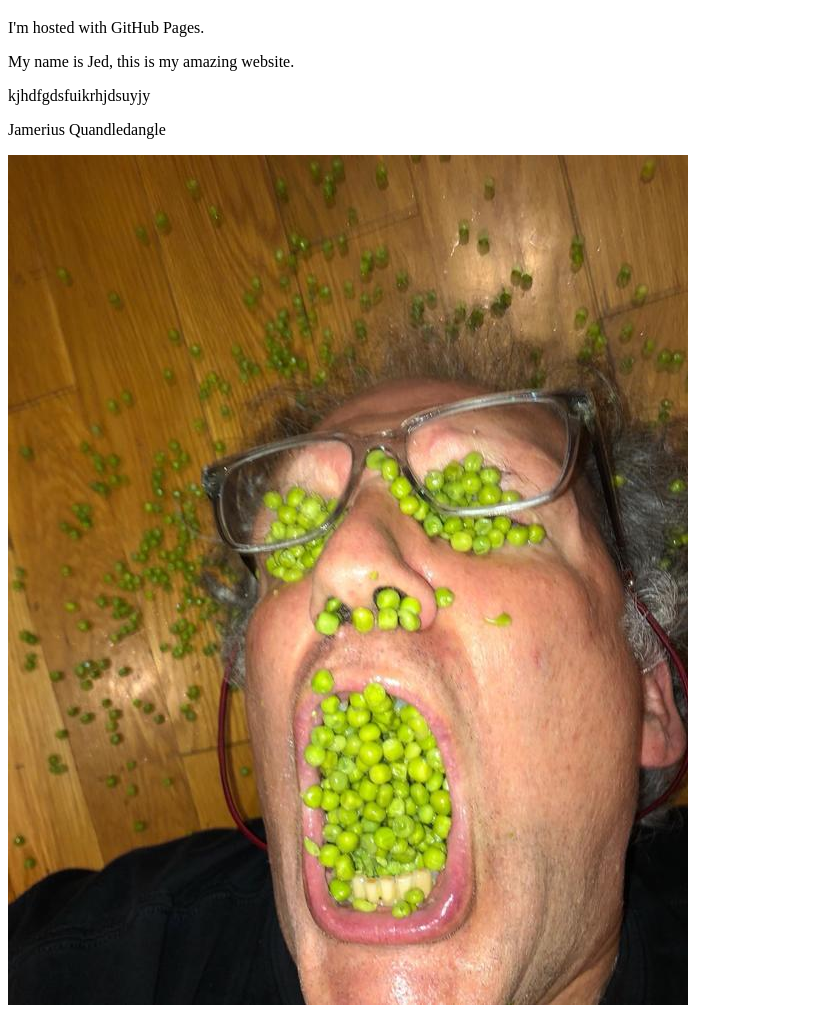
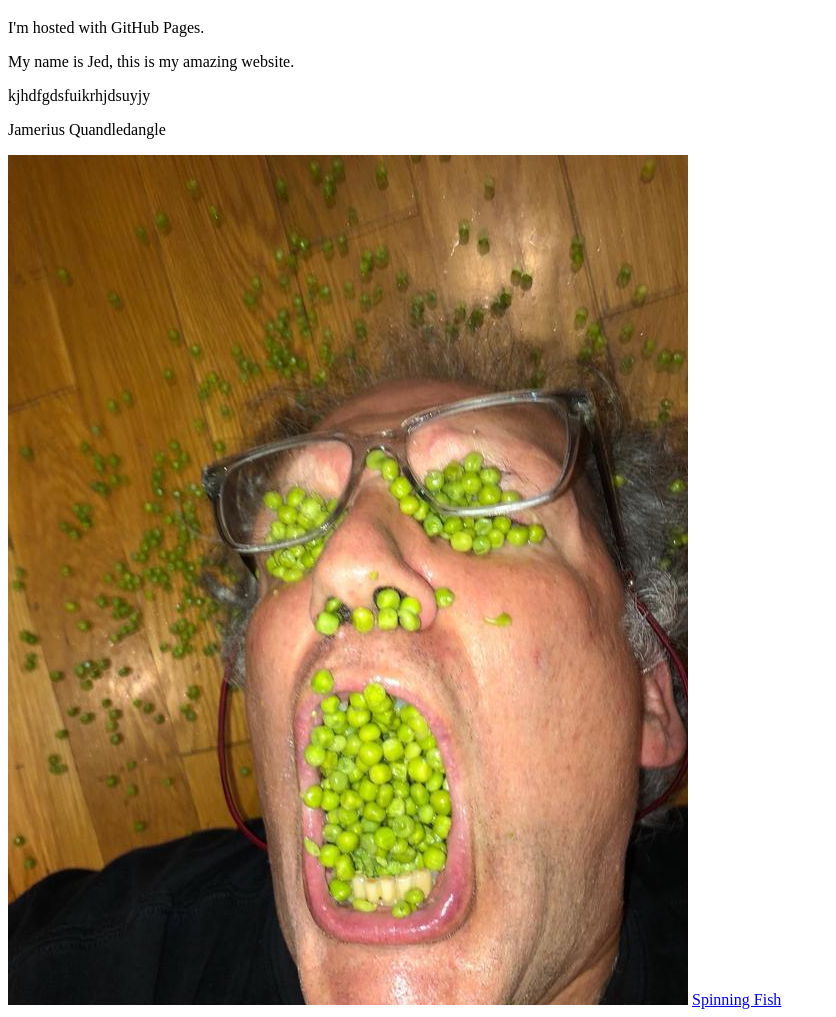
Before and after one commit to JorunnaParva06/JorunnaParva06.github.io, a plain HTML site: page index.html in a window 1280 px wide. Shown: the part 61-1078 px from the top of the page, without its empty margins (0-836 px from the left). Drawn offline with Linux system fonts and the light colour scheme.

Commit message:
added video

```diff
--- a/index.html
+++ b/index.html
@@ -6,6 +6,13 @@
 <p>My name is Jed, this is my amazing website.</p>
 <p>kjhdfgdsfuikrhjdsuyjy</p>
 <p>Jamerius Quandledangle</p>
+
 <img src="img\peas.jpg" />
+
+<a href="https://www.youtube.com/watch?v=RHuQqLxmEyg" target=_blank title="Click to view spinning fish">
+    Spinning Fish
+</a>
+
+
 </body>
 </html>
```
